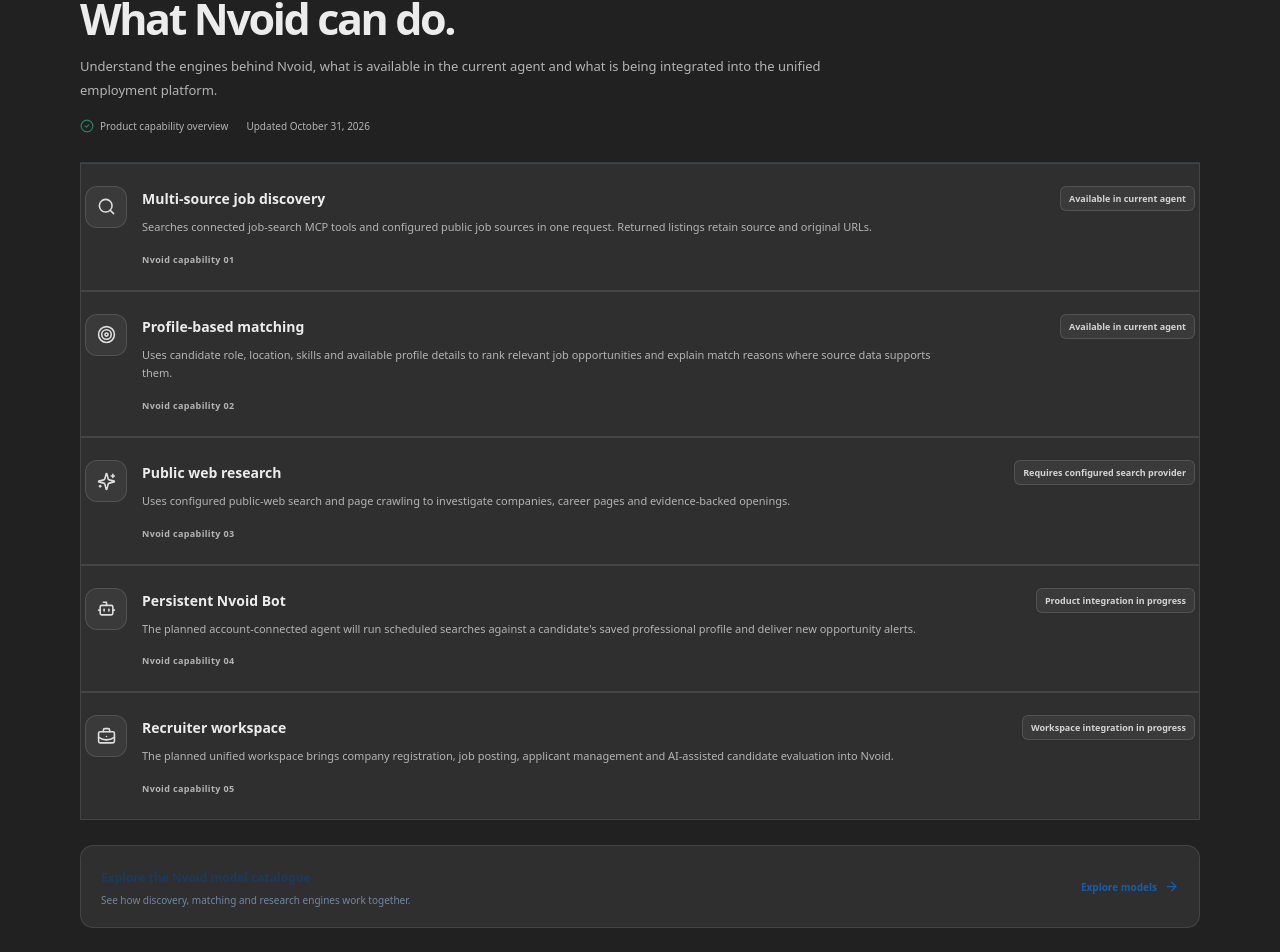
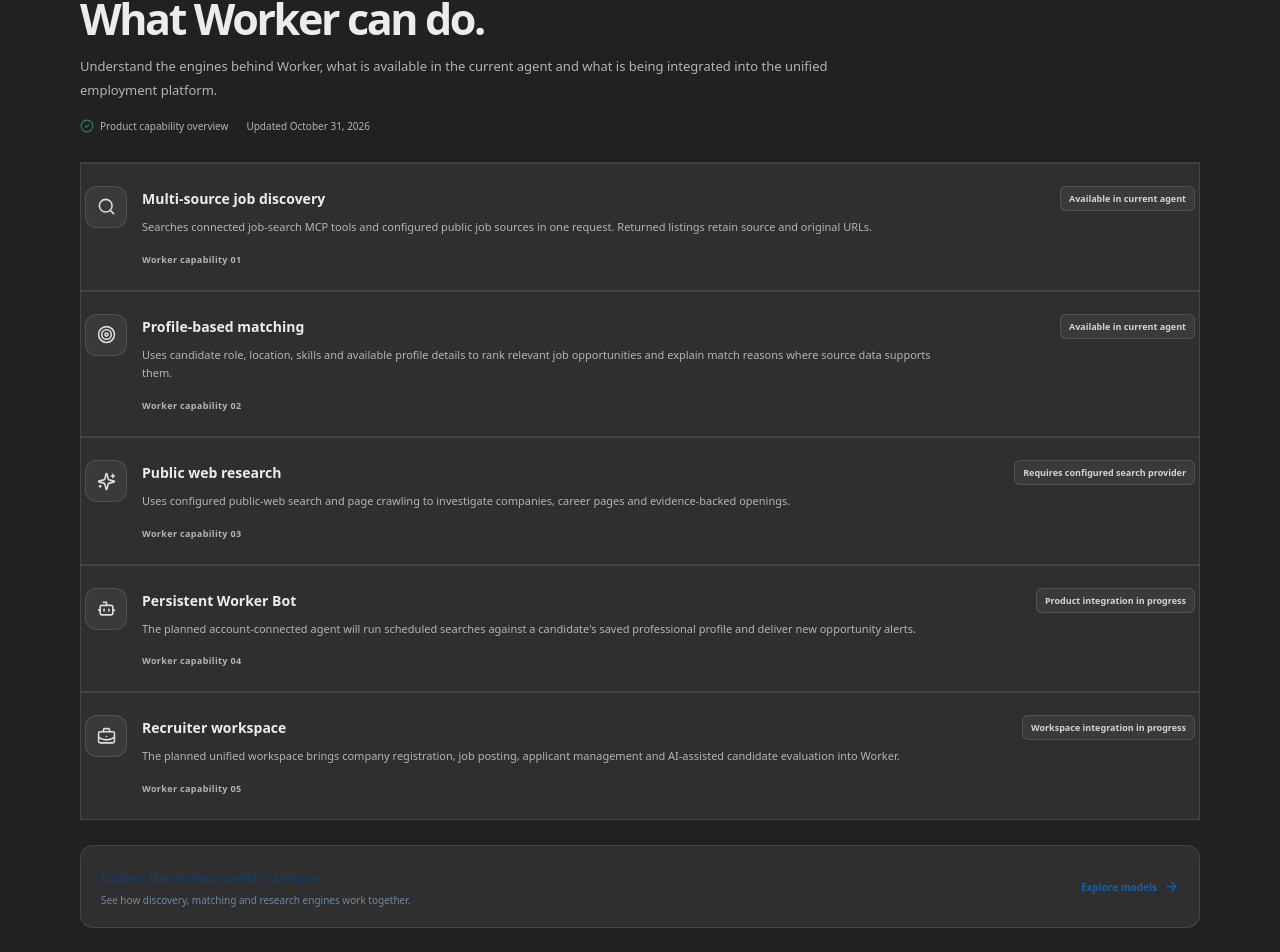
Before and after one commit to jobkar-official/nvoid_web_view, a Next.js app: page /release in a window 1280 px wide. Shown: the part 154-1106 px from the top of the page. Built offline with nearby package versions, Linux system fonts and the light colour scheme.

Commit message:
Use Worker identity in product updates

```diff
--- a/app/(public)/release/page.tsx
+++ b/app/(public)/release/page.tsx
@@ -2,20 +2,20 @@ import type { Metadata } from "next";
 import Link from "next/link";
 import { ArrowRight, Bot, BriefcaseBusiness, CheckCircle2, Search, Sparkles, Target } from "lucide-react";
 
-export const metadata: Metadata = { title: "Releases and Product Updates — Nvoid", description: "Explore Nvoid product capabilities, models and release updates." };
+export const metadata: Metadata = { title: "Releases and Product Updates — Worker", description: "Explore Worker product capabilities, models and release updates." };
 
 const capabilities = [
   { icon: Search, name: "Multi-source job discovery", status: "Available in current agent", text: "Searches connected job-search MCP tools and configured public job sources in one request. Returned listings retain source and original URLs." },
   { icon: Target, name: "Profile-based matching", status: "Available in current agent", text: "Uses candidate role, location, skills and available profile details to rank relevant job opportunities and explain match reasons where source data supports them." },
   { icon: Sparkles, name: "Public web research", status: "Requires configured search provider", text: "Uses configured public-web search and page crawling to investigate companies, career pages and evidence-backed openings." },
-  { icon: Bot, name: "Persistent Nvoid Bot", status: "Product integration in progress", text: "The planned account-connected agent will run scheduled searches against a candidate's saved professional profile and deliver new opportunity alerts." },
-  { icon: BriefcaseBusiness, name: "Recruiter workspace", status: "Workspace integration in progress", text: "The planned unified workspace brings company registration, job posting, applicant management and AI-assisted candidate evaluation into Nvoid." }
+  { icon: Bot, name: "Persistent Worker Bot", status: "Product integration in progress", text: "The planned account-connected agent will run scheduled searches against a candidate's saved professional profile and deliver new opportunity alerts." },
+  { icon: BriefcaseBusiness, name: "Recruiter workspace", status: "Workspace integration in progress", text: "The planned unified workspace brings company registration, job posting, applicant management and AI-assisted candidate evaluation into Worker." }
 ];
 
 export default function ReleasePage() {
   return <div className="catalog-page">
-    <div className="catalog-hero"><span className="section-kicker">PRODUCT RELEASES</span><h1>What Nvoid can do.</h1><p>Understand the engines behind Nvoid, what is available in the current agent and what is being integrated into the unified employment platform.</p><div className="catalog-meta"><span><CheckCircle2 size={14} /> Product capability overview</span><span>Updated October 31, 2026</span></div></div>
-    <div className="release-list">{capabilities.map((item, index) => { const Icon = item.icon; return <article className="release-card" key={item.name}><div className="release-icon"><Icon size={19} /></div><div className="release-copy"><div className="release-title-row"><h2>{item.name}</h2><span className={item.status.includes("Available") ? "release-status available" : "release-status planned"}>{item.status}</span></div><p>{item.text}</p><span className="release-version">Nvoid capability {String(index + 1).padStart(2, "0")}</span></div></article>; })}</div>
-    <div className="catalog-callout"><div><strong>Explore the Nvoid model catalogue</strong><p>See how discovery, matching and research engines work together.</p></div><Link href="/models">Explore models <ArrowRight size={15} /></Link></div>
+    <div className="catalog-hero"><span className="section-kicker">PRODUCT RELEASES</span><h1>What Worker can do.</h1><p>Understand the engines behind Worker, what is available in the current agent and what is being integrated into the unified employment platform.</p><div className="catalog-meta"><span><CheckCircle2 size={14} /> Product capability overview</span><span>Updated October 31, 2026</span></div></div>
+    <div className="release-list">{capabilities.map((item, index) => { const Icon = item.icon; return <article className="release-card" key={item.name}><div className="release-icon"><Icon size={19} /></div><div className="release-copy"><div className="release-title-row"><h2>{item.name}</h2><span className={item.status.includes("Available") ? "release-status available" : "release-status planned"}>{item.status}</span></div><p>{item.text}</p><span className="release-version">Worker capability {String(index + 1).padStart(2, "0")}</span></div></article>; })}</div>
+    <div className="catalog-callout"><div><strong>Explore the Worker model catalogue</strong><p>See how discovery, matching and research engines work together.</p></div><Link href="/models">Explore models <ArrowRight size={15} /></Link></div>
   </div>;
 }
```
